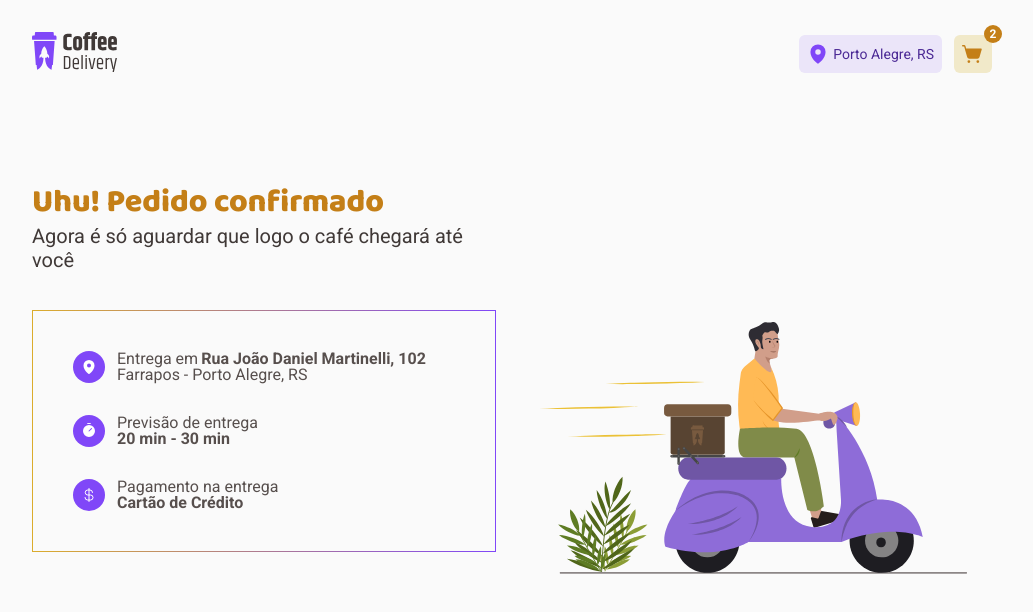
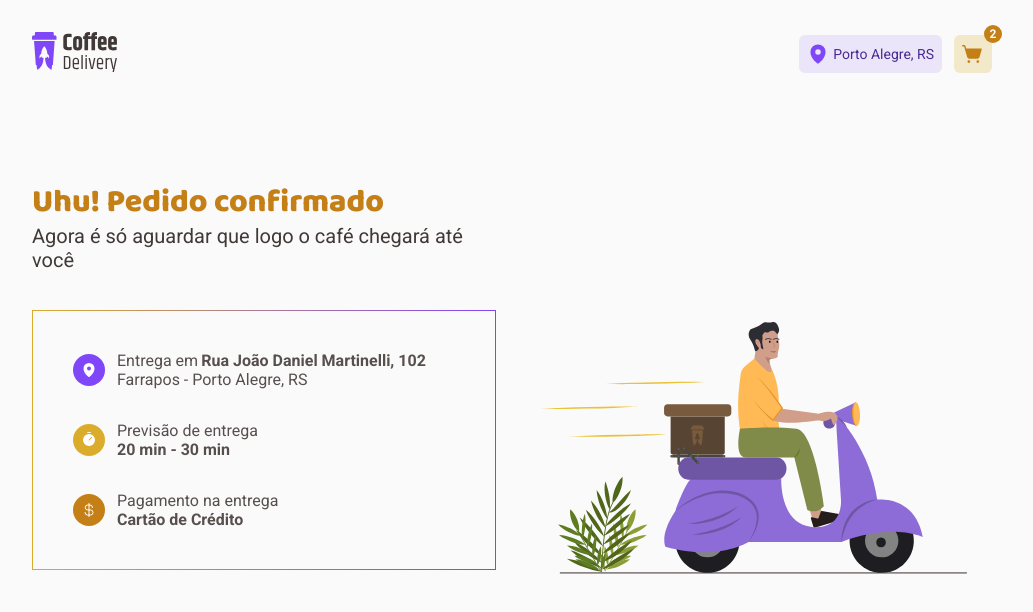
Before and after one commit to MartinGBB/coffee-delivery, a React (Vite) app: page /success in a window 1280 px wide. Shown: the top 612 px of the page, without its empty margins (128-1161 px from the left). Built offline with nearby package versions, Linux system fonts and the light colour scheme.

Commit message:
styles: passa cores dos iconos de info de entrega]

```diff
--- a/src/pages/Home/styles.ts
+++ b/src/pages/Home/styles.ts
@@ -78,7 +78,7 @@ export const DescriptionBanner = styled.div`
   }
 `
 
-const ICONS_COLORS = {
+export const ICONS_COLORS = {
   yellowDark: 'yellow-dark',
   yellowLight: 'yellow',
   black: 'base-text',
--- a/src/pages/Success/index.tsx
+++ b/src/pages/Success/index.tsx
@@ -10,19 +10,19 @@ export function Success() {
         <p>Agora é só aguardar que logo o café chegará até você</p>
       </div>
       <InfoContainer>
-        <DetailsOrder>
+        <DetailsOrder iconsColors="purple">
           <MapPin size={16} weight="fill" />
           <span>Rua João Daniel Martinelli, 102</span>
           <span>Farrapos - Porto Alegre, RS</span>
         </DetailsOrder>
 
-        <DetailsOrder>
+        <DetailsOrder iconsColors="yellowLight">
           <Timer size={16} weight="fill" />
           <span>Previsão de entrega</span>
           <span>20 min - 30 min</span>
         </DetailsOrder>
 
-        <DetailsOrder>
+        <DetailsOrder iconsColors="yellowDark">
           <CurrencyDollar size={16} weight="regular" />
           <span>Pagamento na entrega</span>
           <span>Cartão de Crédito</span>
--- a/src/pages/Success/styles.ts
+++ b/src/pages/Success/styles.ts
@@ -1,4 +1,5 @@
 import styled from 'styled-components'
+import { ICONS_COLORS } from '../Home/styles'
 
 export const SuccessContainer = styled.div`
   display: grid;
@@ -80,21 +81,23 @@ export const InfoContainer = styled.div`
     margin-bottom: 0;
   }
 `
+interface IconsColors {
+  iconsColors: keyof typeof ICONS_COLORS
+}
 
-export const DetailsOrder = styled.div`
+export const DetailsOrder = styled.div<IconsColors>`
   display: grid;
   grid-template-columns: 2rem 1fr;
   grid-template-rows: repeat(2, 1fr);
   column-gap: 0.75rem;
   align-items: center;
-  line-height: 1;
 
   svg {
     grid-row: 1/3;
     grid-column: 1;
 
     color: ${({ theme }) => theme.white};
-    background: ${({ theme }) => theme.purple};
+    background: ${(props) => props.theme[ICONS_COLORS[props.iconsColors]]};
     border-radius: 50%;
     padding: 0.5rem;
   }
```
